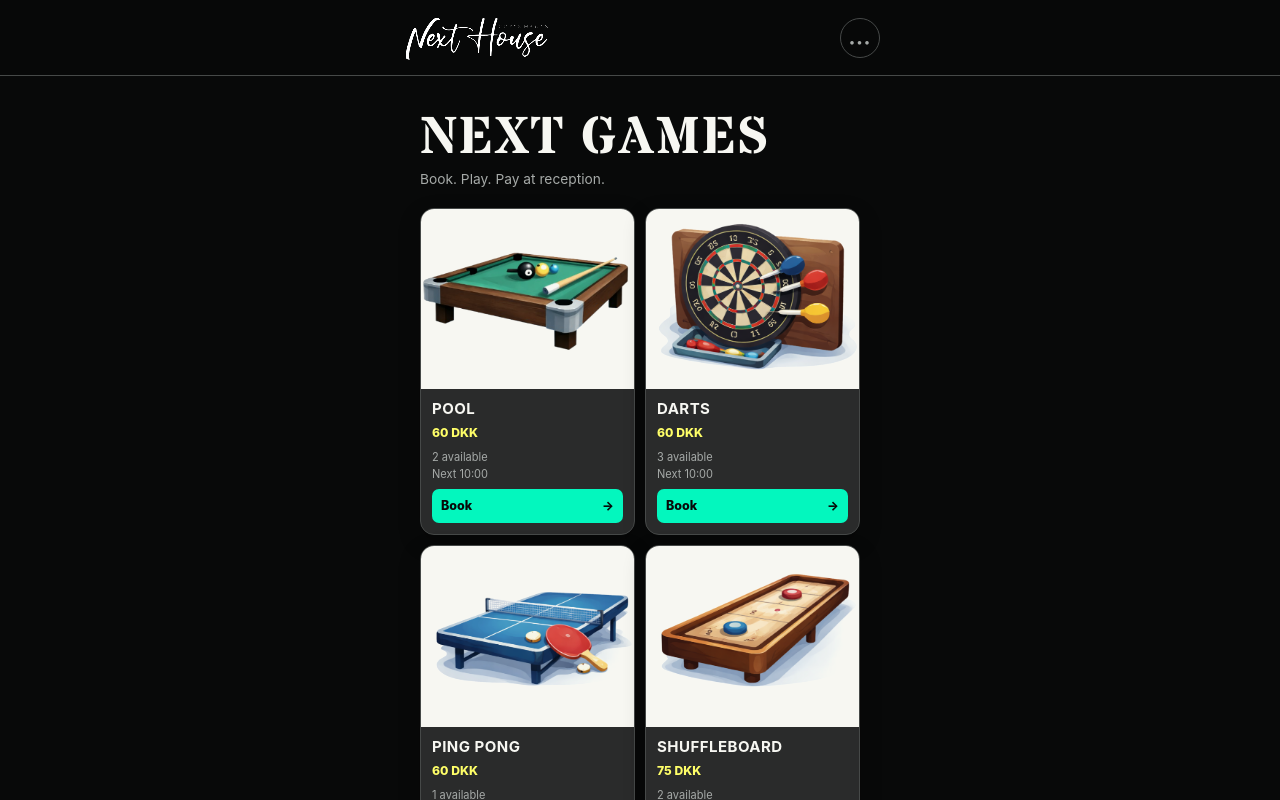
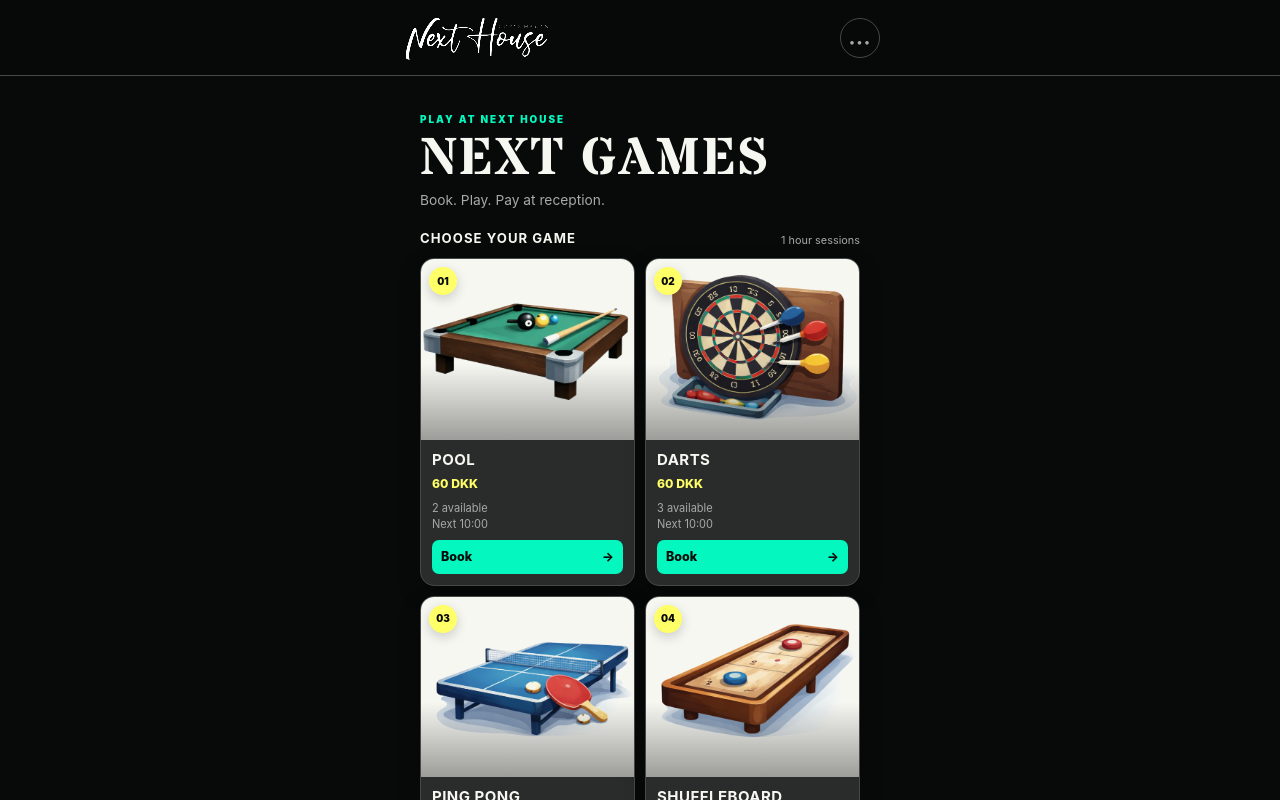
Before and after one commit to DiegoSQuiroga/next-games, a React (Vite) app: page / in a window 1280 px wide. Shown: the top 800 px of the page. Built offline with nearby package versions, Linux system fonts and the light colour scheme.

Commit message:
Polish Next Games customer booking experience

```diff
--- a/src/App.css
+++ b/src/App.css
@@ -38,15 +38,21 @@
 .topbar__link::after { content:'•••'; color:var(--color-muted); font-size:.72rem; letter-spacing:1px; }
 .page-shell { width:min(100%,480px); padding:18px 16px 48px; }
 .hero { padding:8px 0 18px; }
+.hero__label { margin:0 0 6px; color:var(--color-accent); font-size:.62rem; font-weight:900; letter-spacing:.2em; text-transform:uppercase; }
 .hero__title,.booking-game h1,.compact-heading h1,.status-hero h1 { font-family:var(--font-display); text-transform:uppercase; letter-spacing:.035em; }
 .hero__title { margin:0; font-size:clamp(2.35rem,12vw,3.25rem); line-height:1; }
 .hero__subtitle { margin-top:5px; color:var(--color-muted); font-size:.86rem; }
+.games-heading { display:flex; align-items:end; justify-content:space-between; gap:12px; margin-bottom:10px; }
+.games-heading h2 { margin:0; font-size:.82rem; letter-spacing:.08em; text-transform:uppercase; }
+.games-heading span { color:var(--color-muted); font-size:.68rem; }
 .card-grid { grid-template-columns:repeat(2,minmax(0,1fr)); gap:10px; }
 .game-card { display:flex; min-width:0; min-height:244px; flex-direction:column; border-color:var(--color-border); border-radius:14px; background:var(--color-surface); box-shadow:0 8px 22px rgba(0,0,0,.24); }
 .game-card:hover { border-color:var(--color-accent); box-shadow:0 10px 26px rgba(0,0,0,.32); }
 .game-card:active { transform:scale(.98); }
 .game-card__image,.booking-game__art,.status-session__art { background:var(--color-text); }
-.game-card__image { aspect-ratio:1.18; }
+.game-card__image { position:relative; aspect-ratio:1.18; }
+.game-card__image::after { content:''; position:absolute; inset:auto 0 0; height:42%; background:linear-gradient(transparent,rgba(8,9,9,.38)); pointer-events:none; }
+.game-card__number { position:absolute; z-index:1; top:8px; left:8px; width:28px; height:28px; display:grid; place-items:center; border-radius:50%; color:var(--color-bg); background:var(--color-highlight); font-size:.62rem; font-weight:900; box-shadow:0 4px 12px rgba(0,0,0,.18); }
 .game-card__content { flex:1; padding:11px; gap:7px; }
 .game-card__header { display:block; }
 .game-card__title { overflow:hidden; margin:0 0 2px; font-size:.94rem; line-height:1.15; text-overflow:ellipsis; white-space:nowrap; }
@@ -58,6 +64,13 @@
 .button--primary:hover:not(:disabled) { background:var(--color-accent); }
 .button--secondary { border-color:var(--color-border); background:var(--color-surface); }
 .back-link { min-height:44px; display:inline-flex; align-items:center; margin:-6px 0 8px; }
+.flow-steps { position:relative; margin:0 0 18px; padding:0; display:grid; grid-template-columns:repeat(4,1fr); list-style:none; counter-reset:flow; }
+.flow-steps::before { content:''; position:absolute; top:5px; left:9%; right:9%; height:1px; background:var(--color-border); }
+.flow-steps li { position:relative; padding-top:15px; color:var(--color-muted); font-size:.55rem; font-weight:800; text-align:center; text-transform:uppercase; letter-spacing:.04em; }
+.flow-steps li::before { content:''; position:absolute; z-index:1; top:0; left:50%; width:11px; height:11px; border:2px solid var(--color-border); border-radius:50%; background:var(--color-bg); transform:translateX(-50%); }
+.flow-steps li.is-done::before { border-color:var(--color-accent); background:var(--color-accent); }
+.flow-steps li.is-active { color:var(--color-text); }
+.flow-steps li.is-active::before { border-color:var(--color-accent); box-shadow:0 0 0 4px rgba(3,247,190,.14); }
 .booking-page { padding-bottom:92px; }
 .booking-game { grid-template-columns:96px 1fr; gap:14px; margin-bottom:12px; }
 .booking-game__art { height:88px; border-color:var(--color-border); }
@@ -81,7 +94,9 @@
 .compact-heading h1 { font-size:2rem; }
 .review-layout,.status-layout { grid-template-columns:1fr; gap:10px; }
 .review-card,.status-card { padding:16px; border-color:var(--color-border); background:var(--color-surface); }
-.review-session { grid-template-columns:24px 1fr auto; padding:10px 0; border-color:var(--color-border); }
+.review-session { grid-template-columns:62px 1fr auto; padding:10px 0; border-color:var(--color-border); }
+.review-session__art { width:62px; height:62px; overflow:hidden; border-radius:9px; background:var(--color-text); }
+.review-session__art .game-image { object-fit:contain; }
 .review-session__number { background:var(--color-accent); color:var(--color-bg); }
 .review-session b,.review-total strong { color:var(--color-highlight); }
 .field__label { color:var(--color-text); font-size:.82rem; }
@@ -93,6 +108,9 @@
 .status-icon { width:46px; height:46px; margin-bottom:10px; color:var(--color-bg)!important; background:var(--color-accent)!important; }
 .status-hero h1 { font-size:2rem; }
 .ticket { position:relative; overflow:hidden; }
+.ticket::before,.ticket::after { content:''; position:absolute; top:98px; width:18px; height:18px; border-radius:50%; background:var(--color-bg); }
+.ticket::before { left:-9px; }
+.ticket::after { right:-9px; }
 .reference-line { display:grid; grid-template-columns:1fr auto; padding-bottom:16px; border-color:var(--color-border); }
 .reference-line span { grid-column:1/-1; }
 .reference-line strong { font-family:var(--font-display); font-size:2rem; color:var(--color-highlight); letter-spacing:.1em; }
--- a/src/components/GameCard.tsx
+++ b/src/components/GameCard.tsx
@@ -4,12 +4,14 @@
 
 function GameCard({
   gameType,
+  index,
   name,
   price,
   count,
   nextSlot,
 }: {
   gameType: GameType
+  index: number
   name: string
   price: number
   count: number
@@ -19,6 +21,7 @@
     <Link to={`/book/${gameType}`} className="game-card" aria-label={`Book ${name}`}>
       <div className="game-card__image">
         <GameImage gameType={gameType} />
+        <span className="game-card__number" aria-hidden="true">0{index}</span>
       </div>
 
       <div className="game-card__content">
--- a/src/pages/BookingReviewPage.tsx
+++ b/src/pages/BookingReviewPage.tsx
@@ -3,6 +3,7 @@
 import { createBookingGroup } from '../domain/booking-engine'
 import { getGameByType } from '../domain/games'
 import { bookingRepository } from '../services/bookingRepository'
+import GameImage from '../components/GameImage'
 import { formatDateLabel, formatEndTime, formatMoney } from '../utils/formatters'
 import type { GameType } from '../domain/types'
 type DraftSelection = { gameType: GameType; date: string; times: string[]; quantity: number }
@@ -13,8 +14,8 @@
   if (!draft) return <main className="page-shell empty-page"><h1>Booking not found</h1><p>Start a new reservation from the games page.</p><Link className="button button--primary" to="/">Choose a game</Link></main>
   const game = getGameByType(draft.gameType); const total = reservations.length * game.price
   const submit = () => { if (!customerName.trim()) return setError('Enter your name to confirm the booking.'); try { const group = createBookingGroup({ customerName, reservationInputs: reservations, existingGroups: bookingRepository.getAllGroups(), allReservations: bookingRepository.flattenReservations() }); bookingRepository.saveGroup(group); sessionStorage.removeItem('next-games-draft'); navigate(`/booking/${group.bookingReference}`) } catch (bookingError) { setError((bookingError as Error).message) } }
-  return <main className="page-shell review-page"><Link to={`/book/${draft.gameType}`} className="back-link">← Change</Link><header className="compact-heading"><h1>Your booking</h1></header><div className="review-layout">
-    <section className="review-card">{reservations.map((reservation, index) => <div className="review-session" key={reservation.time}><span className="review-session__number">{index + 1}</span><div><strong>{game.name}</strong><span>{formatDateLabel(reservation.date)} · {reservation.time}–{formatEndTime(reservation.time)}</span></div><b>{formatMoney(game.price)}</b></div>)}<Link to="/" className="add-link">+ Add another game</Link></section>
+  return <main className="page-shell review-page"><Link to={`/book/${draft.gameType}`} className="back-link">← Change</Link><ol className="flow-steps" aria-label="Booking progress"><li className="is-done">Game</li><li className="is-done">Date & time</li><li className="is-active">Name</li><li>Confirm</li></ol><header className="compact-heading"><h1>Your booking</h1></header><div className="review-layout">
+    <section className="review-card">{reservations.map((reservation) => <div className="review-session" key={reservation.time}><div className="review-session__art"><GameImage gameType={draft.gameType} /></div><div><strong>{game.name}</strong><span>{formatDateLabel(reservation.date)}</span><span>{reservation.time}–{formatEndTime(reservation.time)}</span></div><b>{formatMoney(game.price)}</b></div>)}<Link to="/" className="add-link">+ Add another game</Link></section>
     <section className="review-card review-form"><label className="field"><span className="field__label">Your name</span><input autoComplete="name" autoFocus className="field__input" value={customerName} onChange={(event) => { setCustomerName(event.target.value); setError('') }} placeholder="Name" /></label><div className="review-total"><span>Total</span><strong>{formatMoney(total)}</strong></div>{error && <p className="form-error" role="alert">{error}</p>}<button className="button button--primary button--wide" type="button" onClick={submit}>Confirm booking</button><small className="pay-note">Pay at reception.</small></section>
   </div></main>
 }
--- a/src/pages/GameBookingPage.tsx
+++ b/src/pages/GameBookingPage.tsx
@@ -20,6 +20,7 @@
   const continueBooking = () => { if (!selectedTimes.length) return; sessionStorage.setItem('next-games-draft', JSON.stringify({ gameType: selectedGame, date: selectedDate, times: selectedTimes, quantity: selectedTimes.length })); navigate('/booking/review') }
   return <main className="page-shell booking-page">
     <Link to="/" className="back-link">← Games</Link>
+    <ol className="flow-steps" aria-label="Booking progress"><li className="is-done">Game</li><li className="is-active">Date & time</li><li>Name</li><li>Confirm</li></ol>
     <section className="booking-game"><div className="booking-game__art"><GameImage gameType={selectedGame} /></div><div><h1>{game.name}</h1><p>{game.price} DKK <span>/ hour</span></p></div></section>
     <section className="booking-section"><CompactDatePicker value={selectedDate} onChange={(date) => { setSelectedDate(date); setSelectedTimes([]) }} /></section>
     <section className="booking-section"><div className="section-title-row"><h2>Time</h2><span>{selectedTimes.length}/2 selected</span></div><div className="time-list">
--- a/src/pages/HomePage.tsx
+++ b/src/pages/HomePage.tsx
@@ -25,15 +25,22 @@
     <div className="page-shell">
       <section className="hero">
         <div className="hero__copy">
+          <p className="hero__label">Play at Next House</p>
           <h1 className="hero__title">Next Games</h1>
           <p className="hero__subtitle">Book. Play. Pay at reception.</p>
         </div>
       </section>
 
-      <section className="card-grid" aria-label="Available games">
-        {cards.map((game) => (
+      <section className="games-section" aria-labelledby="games-heading">
+        <div className="games-heading">
+          <h2 id="games-heading">Choose your game</h2>
+          <span>1 hour sessions</span>
+        </div>
+        <div className="card-grid">
+        {cards.map((game, index) => (
           <GameCard
             key={game.type}
+            index={index + 1}
             gameType={game.type}
             name={game.name}
             price={game.price}
@@ -41,6 +48,7 @@
             nextSlot={game.nextSlot}
           />
         ))}
+        </div>
       </section>
     </div>
   )
```
